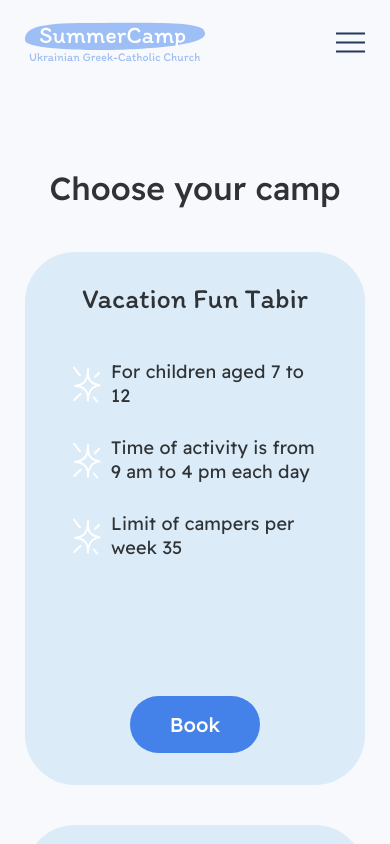
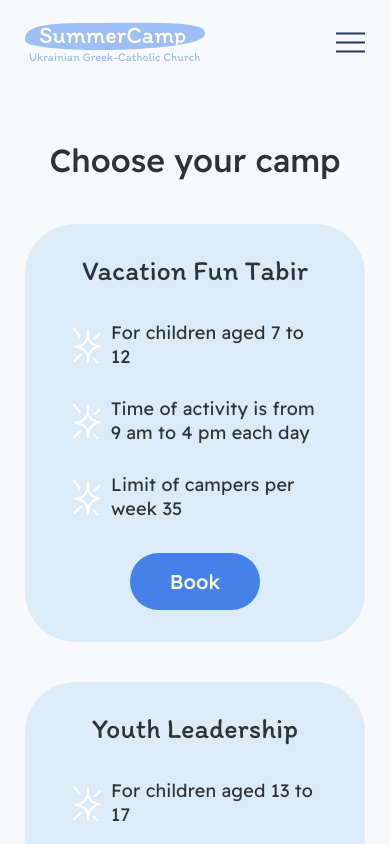
Before and after one commit to segamegadrivee/summer-camp, a React (Create React App) app in the folder frontend/: page / in a window 390 px wide. Built offline with nearby package versions, Linux system fonts and the light colour scheme.

Commit message:
card responsive

```diff
--- a/frontend/src/scss/layout/_booking.scss
+++ b/frontend/src/scss/layout/_booking.scss
@@ -5,6 +5,10 @@
     &__container{
         margin-top: 88px;
         margin-bottom: 175px;
+        @media screen and (max-width: 768px) {
+            margin-top: 60px;
+            margin-bottom: 88px;
+        }
     }
 
     &__title{
@@ -29,6 +33,9 @@
         align-items: center;
         padding: 0px;
         gap: 136px;
+        @media screen and (max-width: 768px) {
+            gap: 32px;
+        }
     }
 
     &__card{
@@ -39,6 +46,10 @@
         gap: 48px;
         background: #DBEBF8;
         border-radius: 50px;
+
+        @media screen and (max-width: 768px) {
+            gap: 37px;
+        }
     }
 
 
```
